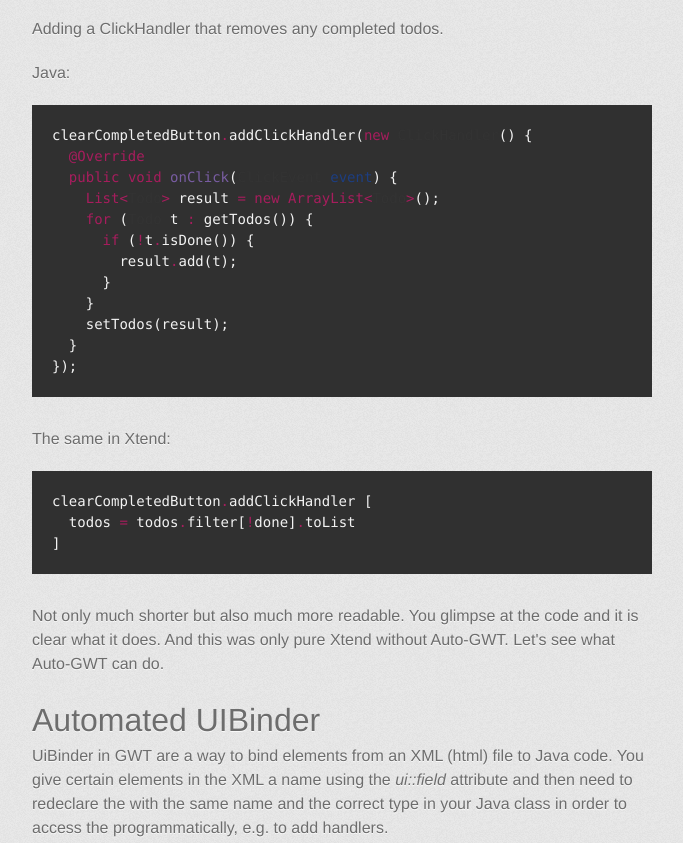
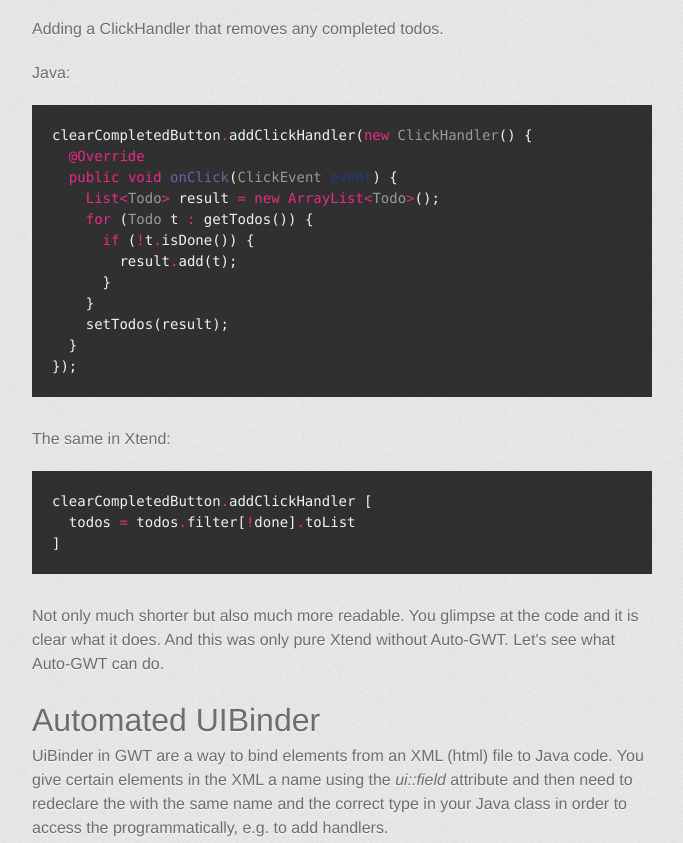
Before and after one commit to xtext/auto-gwt, a plain HTML site: page index.html in a window 1280 px wide. Shown: the part 1048-1891 px from the top of the page, without its empty margins (298-981 px from the left). Drawn offline with Linux system fonts and the light colour scheme; a web font is replaced by a local one.

Commit message:
Update stylesheet.css

```diff
--- a/stylesheets/stylesheet.css
+++ b/stylesheets/stylesheet.css
@@ -388,7 +388,7 @@ footer a:hover {
 }
 
 .pl-s1 .pl-s2, .pl-smi, .pl-smp, .pl-stj, .pl-vo, .pl-vpf {
-    color: #333
+    color: #999999
 }
 
 .pl-ent {
@@ -396,7 +396,7 @@ footer a:hover {
 }
 
 .pl-k, .pl-s, .pl-st {
-    color: #a71d5d
+    color: #ec2983
 }
 
 .pl-pds, .pl-s1, .pl-s1 .pl-pse .pl-s2, .pl-sr, .pl-sr .pl-cce, .pl-sr .pl-sra,
```
